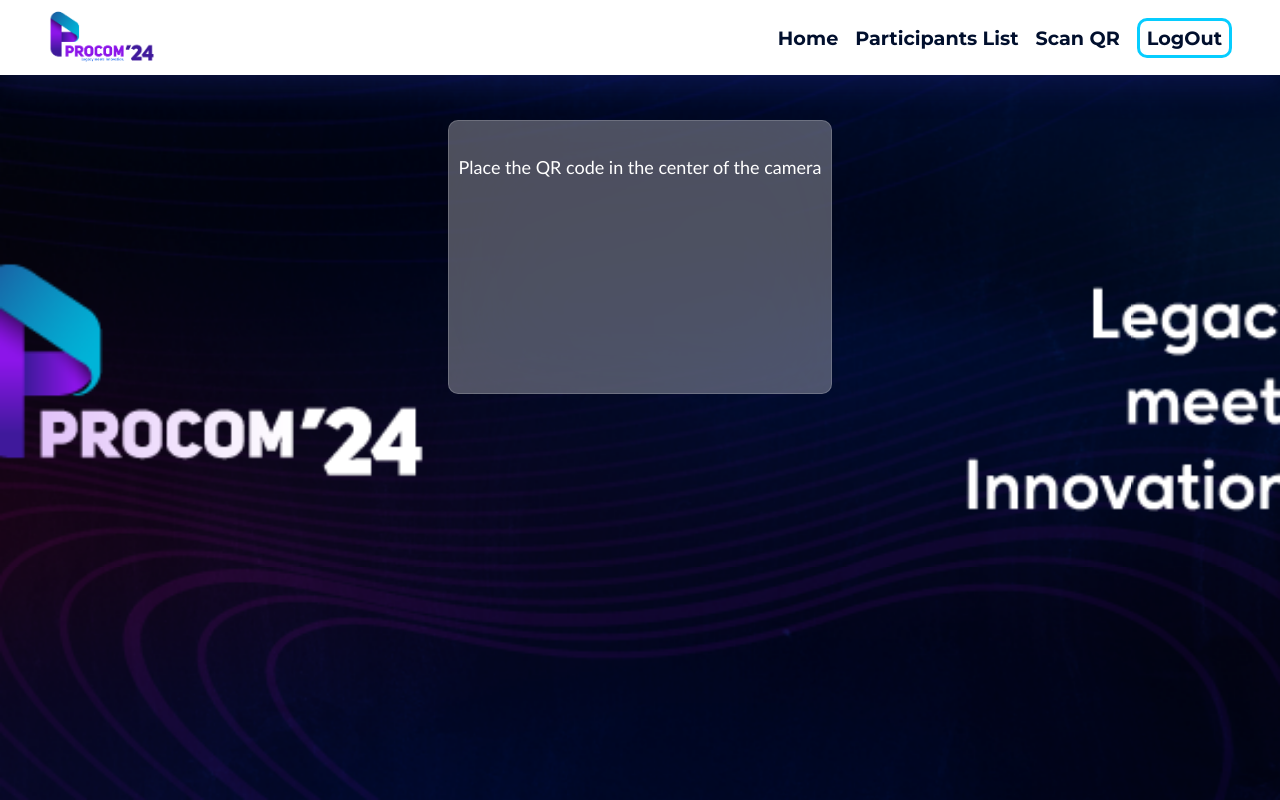
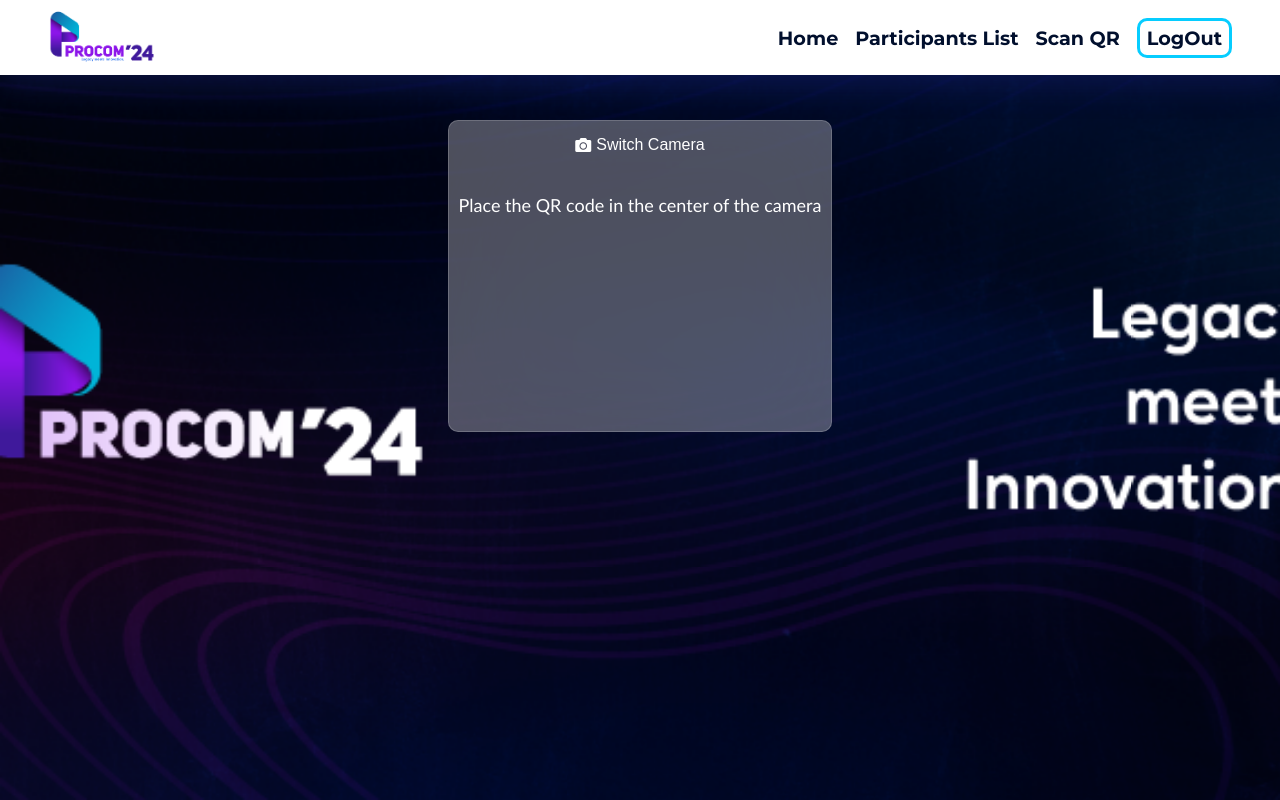
Before and after one commit to Procom-24/Attendance_Management_System_Procom24, a Django app: page /scan-qr/ in a window 1280 px wide. Run offline with Django 5.2, Linux system fonts and the light colour scheme.

Commit message:
Fix camera error in send_qr function

```diff
--- a/registration/templates/scan_qr.html
+++ b/registration/templates/scan_qr.html
@@ -9,12 +9,13 @@
   <link rel="stylesheet" href="{% static 'style.css' %}" />
   <link rel="icon" type="image/png" href="{% static 'logo icon.png' %}">
   <link href='https://unpkg.com/boxicons@2.1.4/css/boxicons.min.css' rel='stylesheet'>
+  <link rel="stylesheet" href="https://cdnjs.cloudflare.com/ajax/libs/font-awesome/5.15.4/css/all.min.css" />
   <title>QR Code Scanner</title>
 </head>
 
 <body>
   <div class="background-image"></div>
-  <nav >
+  <nav>
     <!-- <div class="navcontainer"> -->
     <div class="logo">
       <a href="{% url 'home' %}">
@@ -45,9 +46,32 @@
 
   <div class="outerdiv">
     <div class="camera-container">
+      <style>
+        #toggle-camera-button {
+          display: flex;
+          align-items: center;
+          justify-content: center;
+          padding: 10px;
+          border: none;
+          background-color: transparent;
+          color: #fff;
+          font-size: 16px;
+          cursor: pointer;
+        }
 
+        #toggle-camera-button i {
+          margin-right: 5px;
+        }
+
+        #toggle-camera-button:hover i {
+          color: #110a2a;
+        }
+      </style>
+      <button id="toggle-camera-button">
+        <i class="fas fa-camera"></i> Switch Camera
+      </button>
       <p>Place the QR code in the center of the camera</p>
-      <video id="camera-preview" inverted playsinline muted autoplay loop class="webcam"></video>
+      <video id="camera-preview" playsinline autoplay class="webcam"></video>
 
     </div>
   </div>
@@ -59,14 +83,47 @@
     document.addEventListener('DOMContentLoaded', () => {
       const video = document.getElementById('camera-preview');
 
-            navigator.mediaDevices.getUserMedia({ video: true })
+      // Function to handle errors when accessing the camera
+      const handleCameraError = (error) => {
+        console.error('Error accessing camera:', error);
+      };
+
+      // Function to start the camera with the specified constraints
+      const startCamera = (constraints) => {
+        navigator.mediaDevices.getUserMedia(constraints)
           .then((stream) => {
             video.srcObject = stream;
           })
-                .catch((error) => {
-                    console.error('Error accessing camera:', error);
-                });
+          .catch(handleCameraError);
+      };
 
+      // Function to toggle between front and back cameras
+      const toggleCamera = () => {
+        // Check if facingMode constraint is already set
+        if (!constraints.video.facingMode) {
+          constraints.video.facingMode = 'user'; // Start with the front camera
+        } else {
+          constraints.video.facingMode = (constraints.video.facingMode === 'user') ? 'environment' : 'user'; // Toggle between front and back cameras
+        }
+
+        // Stop the current stream
+        video.srcObject.getTracks().forEach(track => track.stop());
+
+        // Start the camera with updated constraints
+        startCamera(constraints);
+      };
+
+      // Set initial camera constraints
+      let constraints = { video: { facingMode: 'environment' } }; // Start with the back camera on mobile devices
+
+      // Start the camera with initial constraints
+      startCamera(constraints);
+
+      // Add click event listener to toggle camera button (if any)
+      const toggleCameraButton = document.getElementById('toggle-camera-button');
+      if (toggleCameraButton) {
+        toggleCameraButton.addEventListener('click', toggleCamera);
+      }
       video.addEventListener('loadeddata', () => {
         const canvas = document.createElement('canvas');
         const context = canvas.getContext('2d');
--- a/registration/views.py
+++ b/registration/views.py
@@ -141,7 +141,7 @@
 
     except Exception as e:
         print(f"Error sending email to {participant.email}: {e}")
-        return JsonResponse({"success": False, "message": f"Error sending email to participant with ID {participant_id}."})
+        return JsonResponse({"success": False, "message": f"Error sending email to participant with ID {participant_id} : {e}"})
 
 
 
```
Also changed, not shown: db.sqlite3. Lines whose indentation alone changed are shown as unchanged.
